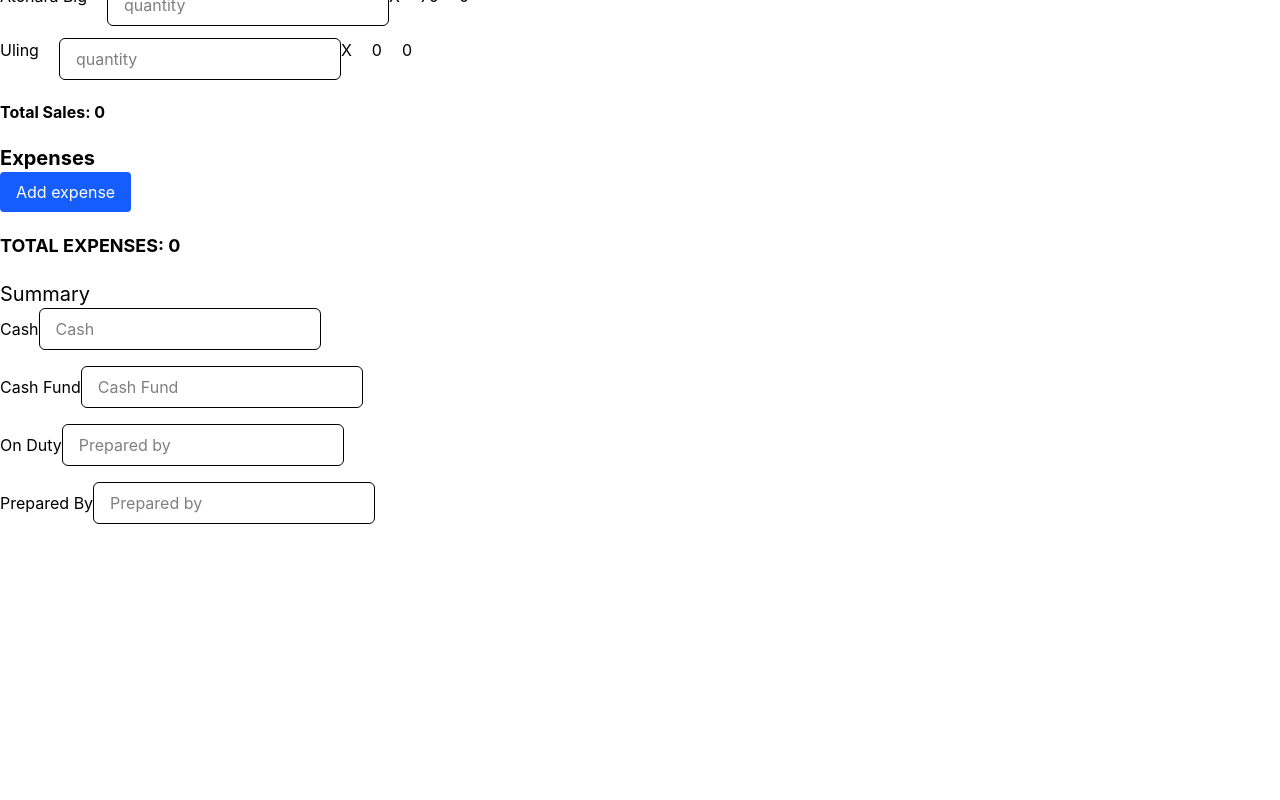
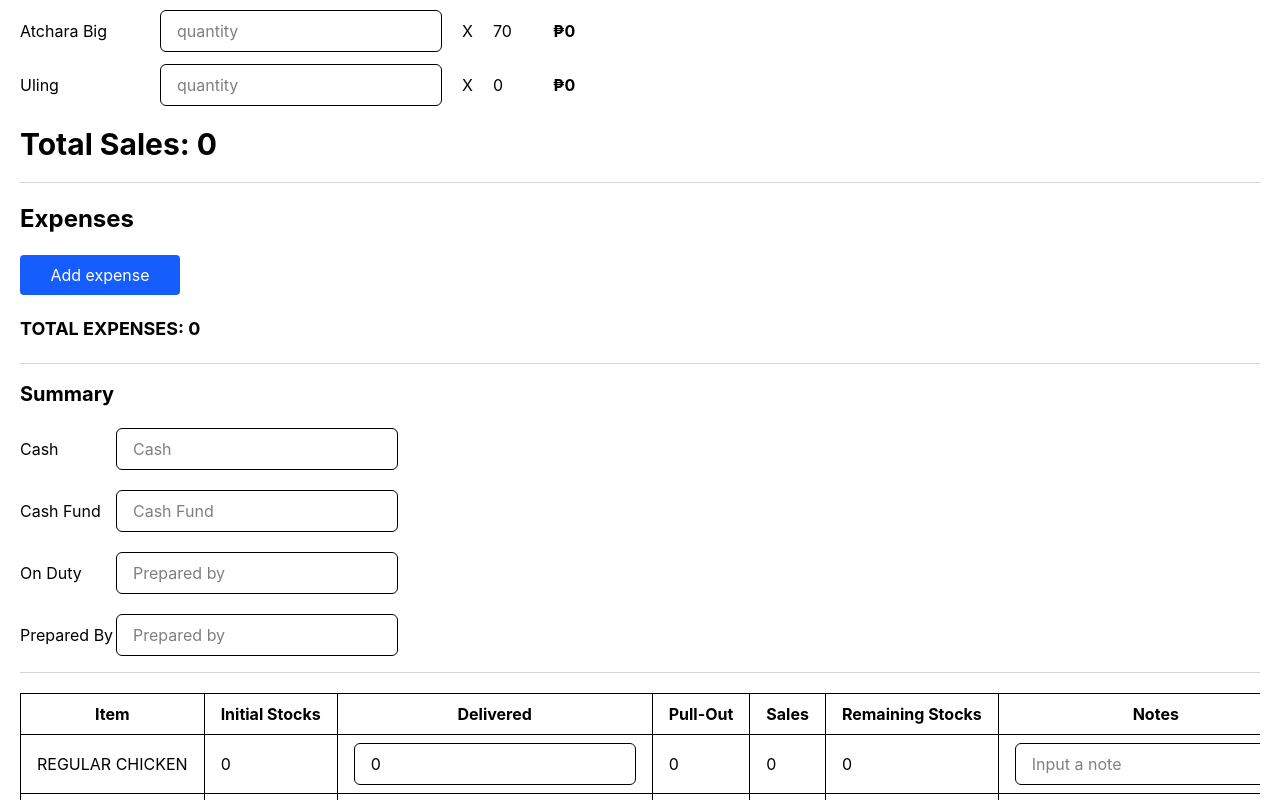
Before and after one commit to warjohn123/hwrg-sales-report, a React (Vite) app: page /reports/create in a window 1280 px wide. Shown: the part 520-1320 px from the top of the page. Before the commit the page ends 1044 px from the top, so only its background shows below. Built offline with nearby package versions, Linux system fonts and the light colour scheme.

Commit message:
Clean UI for report

```diff
--- /dev/null
+++ b/src/components/UI/Divider.tsx
@@ -0,0 +1,3 @@
+export default function Divider() {
+  return <div className="border-t border-gray-300 my-4"></div>;
+}
--- a/src/components/reports/create/chicky-oink/ChickyOinkExpenses.tsx
+++ b/src/components/reports/create/chicky-oink/ChickyOinkExpenses.tsx
@@ -22,13 +22,18 @@ export default function ChickyOinkExpenses() {
 
   return (
     <div className="mt-5 mb-5">
-      <h1 className="font-bold text-xl">Expenses</h1>
-
-      {expenses.map((expense, index) => (
-        <ExpenseRow index={index} />
-      ))}
-
-      <Button buttonType="primary" text="Add expense" onClick={onAddExpense} />
+      <div className="flex flex-col gap-5">
+        <h1 className="font-bold text-2xl">Expenses</h1>
+        {expenses.map((_, index) => (
+          <ExpenseRow index={index} />
+        ))}
+        <Button
+          buttonType="primary"
+          text="Add expense"
+          className="w-40"
+          onClick={onAddExpense}
+        />
+      </div>
 
       <div className="mt-5">
         <h4 className="font-bold text-lg">TOTAL EXPENSES: {totalExpenses}</h4>
--- /dev/null
+++ b/src/components/reports/create/chicky-oink/ChickyOinkInventoryTable.tsx
@@ -0,0 +1,96 @@
+import { useContext } from "react";
+import {
+  ChickyOinkReportContext,
+  type ChickyOinkReportContextType,
+} from "../../../../context/chickyReportContext";
+
+export default function ChickyOinkInventoryTable() {
+  const { inventory, setInventory } = useContext(
+    ChickyOinkReportContext
+  ) as ChickyOinkReportContextType;
+
+  return (
+    <div className="overflow-x-auto mt-5">
+      <div className="min-w-max">
+        <table className="table-auto w-full border-collapse">
+          <thead>
+            <tr>
+              <th className="sticky left-0 bg-white z-10 border px-4 py-2">
+                Item
+              </th>
+              <th className="border px-4 py-2">Initial Stocks</th>
+              <th className="border px-4 py-2">Delivered</th>
+              <th className="border px-4 py-2">Pull-Out</th>
+              <th className="border px-4 py-2">Sales</th>
+              <th className="border px-4 py-2">Remaining Stocks</th>
+              <th className="border px-4 py-2">Notes</th>
+            </tr>
+          </thead>
+          <tbody>
+            {Object.keys(inventory).map((key: string) => (
+              <tr>
+                <td className="sticky left-0 bg-white z-10 border px-4 py-2">
+                  {key.replace("_", " ").toUpperCase()}
+                </td>
+                <td className="border px-4 py-2">
+                  {inventory[key].initial_stocks}
+                </td>
+                <td className="border px-4 py-2">
+                  <input
+                    type="number"
+                    className="w-full px-4 py-2 border rounded-md focus:outline-none focus:ring-2 focus:ring-blue-500"
+                    value={inventory[key].delivered}
+                    onChange={(e) =>
+                      setInventory({
+                        ...inventory,
+                        [key]: {
+                          ...inventory[key],
+                          delivered: parseInt(e.target.value),
+                        },
+                      })
+                    }
+                  />
+                </td>
+                <td className="border px-4 py-2">{inventory[key].pull_out}</td>
+                <td className="border px-4 py-2">{inventory[key].sales}</td>
+                <td className="border px-4 py-2">
+                  {inventory[key].remaining_stocks}
+                </td>
+                <td className="border px-4 py-2">
+                  {
+                    <input
+                      type="text"
+                      className="w-full px-4 py-2 border rounded-md focus:outline-none focus:ring-2 focus:ring-blue-500"
+                      value={inventory[key].notes}
+                      placeholder="Input a note"
+                      onChange={(e) =>
+                        setInventory({
+                          ...inventory,
+                          [key]: {
+                            ...inventory[key],
+                            notes: e.target.value,
+                          },
+                        })
+                      }
+                    />
+                  }
+                </td>
+              </tr>
+            ))}
+            {/* <tr>
+              <td className="sticky left-0 bg-white z-10 border px-4 py-2">
+                Chocolate
+              </td>
+              <td className="border px-4 py-2">8</td>
+              <td className="border px-4 py-2"></td>
+              <td className="border px-4 py-2"></td>
+              <td className="border px-4 py-2"></td>
+              <td className="border px-4 py-2"></td>
+              <td className="border px-4 py-2"></td>
+            </tr> */}
+          </tbody>
+        </table>
+      </div>
+    </div>
+  );
+}
--- a/src/components/reports/create/chicky-oink/ChickyOinkReport.tsx
+++ b/src/components/reports/create/chicky-oink/ChickyOinkReport.tsx
@@ -2,13 +2,21 @@ import ChickyOinkExpenses from "./ChickyOinkExpenses";
 import ChickyOinkSalesReport from "./ChickyOinkSalesReport";
 import ChickyOinkSummary from "./ChickyOinkSummary";
 import ChickyOinkReportContextProvider from "../../../../context/chickyReportContext";
+import ChickyOinkInventoryTable from "./ChickyOinkInventoryTable";
+import ChickyOinkSubmitReportBtn from "./ChickyOinkSubmitReportBtn";
+import Divider from "../../../UI/Divider";
 
 export default function ChickyOinkReport() {
   return (
     <ChickyOinkReportContextProvider>
       <ChickyOinkSalesReport />
+      <Divider />
       <ChickyOinkExpenses />
+      <Divider />
       <ChickyOinkSummary />
+      <Divider />
+      <ChickyOinkInventoryTable />
+      <ChickyOinkSubmitReportBtn />
     </ChickyOinkReportContextProvider>
   );
 }
--- a/src/components/reports/create/chicky-oink/ChickyOinkSalesReport.tsx
+++ b/src/components/reports/create/chicky-oink/ChickyOinkSalesReport.tsx
@@ -22,7 +22,7 @@ export default function ChickyOinkSalesReport() {
       </div>
 
       <div className="mt-5">
-        <h5 className="font-bold">Total Sales: {totalSales}</h5>
+        <h5 className="font-bold text-3xl">Total Sales: {totalSales}</h5>
       </div>
     </div>
   );
--- /dev/null
+++ b/src/components/reports/create/chicky-oink/ChickyOinkSubmitReportBtn.tsx
@@ -0,0 +1,14 @@
+import Button from "../../../UI/Button";
+
+export default function ChickyOinkSubmitReportBtn() {
+  const handleSubmit = () => {};
+  return (
+    <div className="mt-5">
+      <Button
+        buttonType="primary"
+        text="Submit Report"
+        onClick={handleSubmit}
+      />
+    </div>
+  );
+}
--- a/src/components/reports/create/chicky-oink/ChickyOinkSummary.tsx
+++ b/src/components/reports/create/chicky-oink/ChickyOinkSummary.tsx
@@ -5,17 +5,16 @@ import {
 } from "../../../../context/chickyReportContext";
 
 export default function ChickyOinkSummary() {
-  const { setCash, setCashFund, setPreparedBy } = useContext(
+  const { setCash, setCashFund, setPreparedBy, setOnDuty } = useContext(
     ChickyOinkReportContext
   ) as ChickyOinkReportContextType;
 
   return (
     <div>
-      <h5 className="text-xl">Summary</h5>
-
-      <div className="flex flex-col gap-4">
-        <div>
-          <label>Cash</label>
+      <div className="flex flex-col gap-5">
+        <h5 className="text-xl font-bold">Summary</h5>
+        <div className="flex align-middle items-center">
+          <div className="w-24">Cash</div>
           <input
             className="px-4 py-2 border rounded-md focus:outline-none focus:ring-2 focus:ring-blue-500"
             placeholder="Cash"
@@ -23,8 +22,8 @@ export default function ChickyOinkSummary() {
             onChange={(e) => setCash(parseInt(e.target.value))}
           />
         </div>
-        <div>
-          <label>Cash Fund</label>
+        <div className="flex align-middle items-center">
+          <div className="w-24">Cash Fund</div>
           <input
             className="px-4 py-2 border rounded-md focus:outline-none focus:ring-2 focus:ring-blue-500"
             placeholder="Cash Fund"
@@ -32,17 +31,17 @@ export default function ChickyOinkSummary() {
             onChange={(e) => setCashFund(parseInt(e.target.value))}
           />
         </div>
-        <div>
-          <label>On Duty</label>
+        <div className="flex align-middle items-center">
+          <div className="w-24">On Duty</div>
           <input
             className="px-4 py-2 border rounded-md focus:outline-none focus:ring-2 focus:ring-blue-500"
             placeholder="Prepared by"
             type="string"
-            onChange={(e) => setPreparedBy(e.target.value)}
+            onChange={(e) => setOnDuty(e.target.value)}
           />
         </div>
-        <div>
-          <label>Prepared By</label>
+        <div className="flex align-middle items-center">
+          <div className="w-24">Prepared By</div>
           <input
             className="px-4 py-2 border rounded-md focus:outline-none focus:ring-2 focus:ring-blue-500"
             placeholder="Prepared by"
--- a/src/components/reports/create/chicky-oink/ExpenseRow.tsx
+++ b/src/components/reports/create/chicky-oink/ExpenseRow.tsx
@@ -15,7 +15,7 @@ export default function ExpenseRow({ index }: Props) {
   ) as ChickyOinkReportContextType;
 
   return (
-    <div className="flex">
+    <div className="flex gap-4">
       <div>
         <input
           className="w-full px-4 py-2 border rounded-md focus:outline-none focus:ring-2 focus:ring-blue-500"
--- a/src/components/reports/create/chicky-oink/ItemizedRow.tsx
+++ b/src/components/reports/create/chicky-oink/ItemizedRow.tsx
@@ -10,27 +10,37 @@ interface Props {
 }
 
 export default function ItemizedRow({ inventoryItem }: Props) {
-  const { sales, setSales } = useContext(
+  const { sales, inventory, setSales, setInventory } = useContext(
     ChickyOinkReportContext
   ) as ChickyOinkReportContextType;
 
   return (
-    <div className="flex">
-      <span className="mr-5">{inventoryItem.name}</span>
+    <div className="flex items-center gap-5">
+      <span className="w-30">{inventoryItem.name}</span>
       <span>
         <input
           className="w-full px-4 py-2 border rounded-md focus:outline-none focus:ring-2 focus:ring-blue-500"
           placeholder="quantity"
           type="number"
-          onChange={(e) =>
-            setSales({ ...sales, [inventoryItem.attribute]: e.target.value })
-          }
+          onChange={(e) => {
+            setSales({ ...sales, [inventoryItem.attribute]: e.target.value });
+            setInventory({
+              ...inventory,
+              [inventoryItem.attribute]: {
+                ...inventory[inventoryItem.attribute],
+                sales: parseInt(e.target.value),
+                remaining_stocks:
+                  inventory[inventoryItem.attribute].initial_stocks -
+                  parseInt(e.target.value),
+              },
+            });
+          }}
         />
       </span>
-      <span className="mr-5"> X </span>
-      <span className="mr-5">{inventoryItem.price}</span>
-      <span>
-        {(sales[inventoryItem.attribute] ?? 0) * inventoryItem.price!}
+      <span className=""> X </span>
+      <span className="w-10">{inventoryItem.price}</span>
+      <span className="font-bold">
+        ₱{(sales[inventoryItem.attribute] ?? 0) * inventoryItem.price!}
       </span>
     </div>
   );
--- a/src/context/chickyReportContext.tsx
+++ b/src/context/chickyReportContext.tsx
@@ -119,7 +119,7 @@ const ChickyOinkReportContextProvider = ({
         setPreparedBy,
       }}
     >
-      {children}
+      <div className="p-5">{children}</div>
     </ChickyOinkReportContext.Provider>
   );
 };
```
Also changed, not shown: src/@types/ChickyOinkReport.ts (+10 -10 lines).
